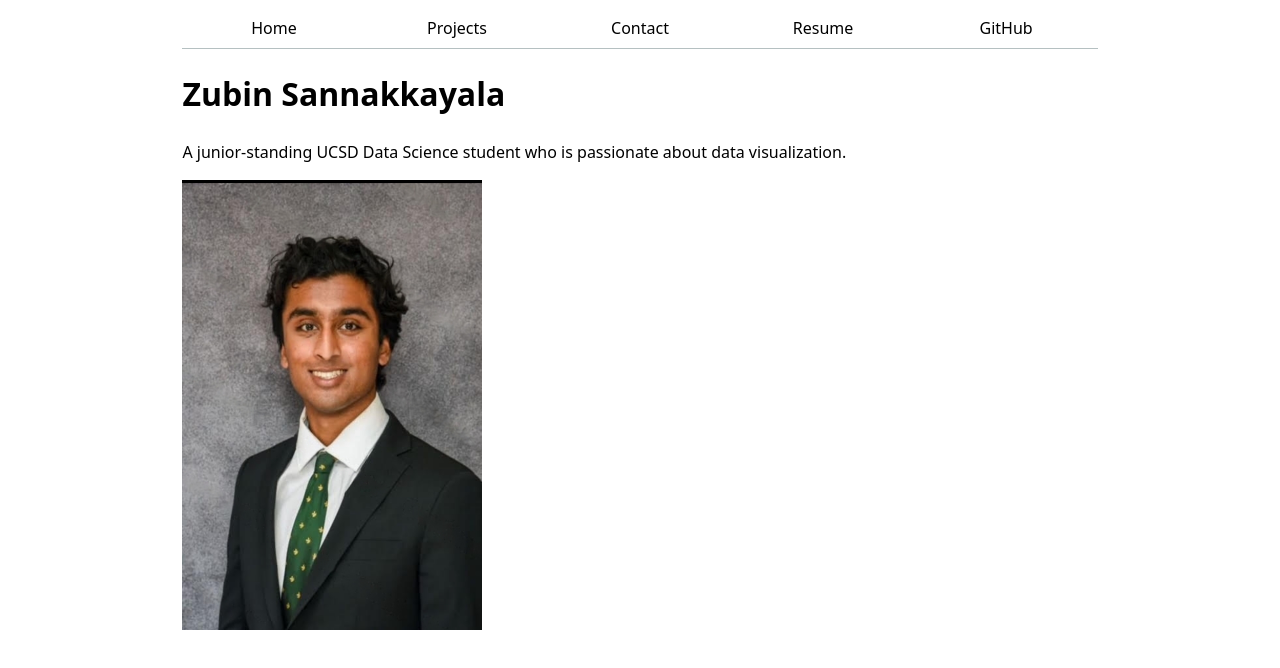
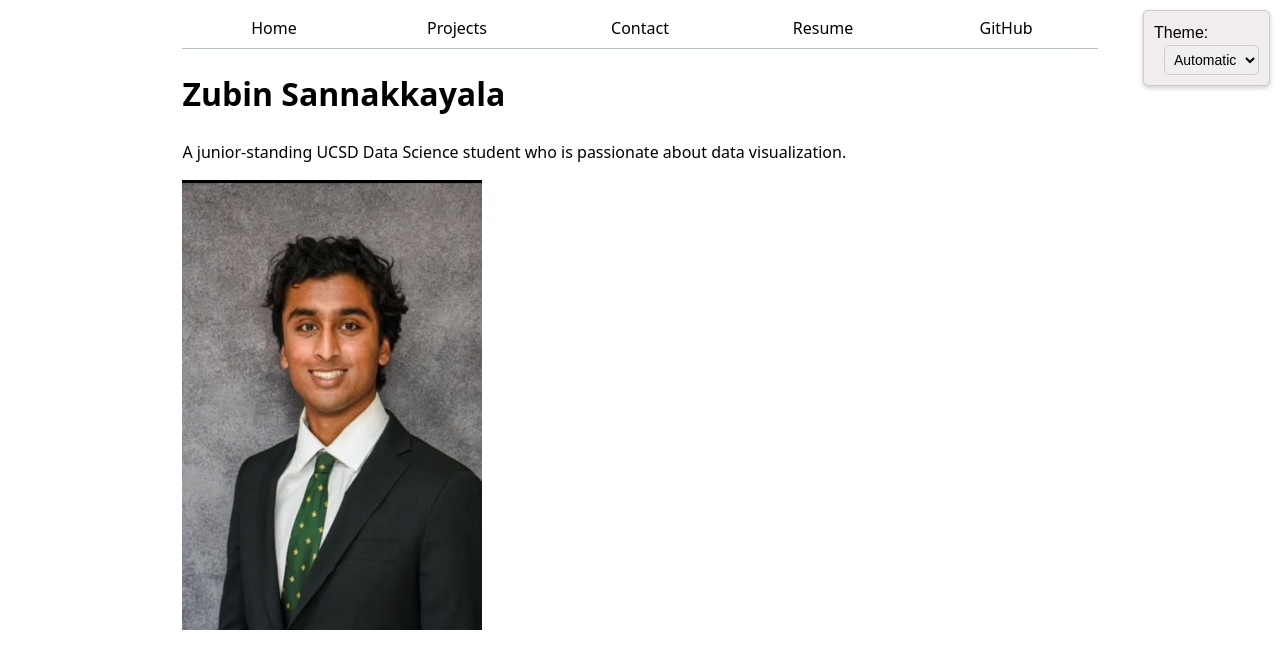
Before and after one commit to zubinss/portfolio, a plain HTML site: page index.html in a window 1280 px wide. Drawn offline with Linux system fonts and the light colour scheme.

Commit message:
fix some stuff

```diff
--- a/global.js
+++ b/global.js
@@ -3,6 +3,20 @@ console.log('IT’S ALIVE!');
 function $$(selector, context = document) {
   return Array.from(context.querySelectorAll(selector));
 }
+
+// document.body.insertAdjacentHTML(
+//   'afterbegin',
+
+//     <label class="color-scheme">
+//       Theme:
+//       <select id="theme-selector">
+//         <option value="light dark">Automatic</option>
+//         <option value="light">Light</option>
+//         <option value="dark">Dark</option>
+//       </select>
+//     </label>
+
+// );
 
 // navLinks = $$("nav a")
 
@@ -32,6 +46,7 @@ let pages = [
 
 const ARE_WE_HOME = document.documentElement.classList.contains('home');
 
+
 let nav = document.createElement('nav');
 document.body.prepend(nav);
 
@@ -55,3 +70,9 @@ for (let link of nav.querySelectorAll('a')) {
     link.classList.add('current');
   }
 }
+
+select.addEventListener('input', function (event) {
+  console.log('color scheme changed to', event.target.value);
+});
+
+document.documentElement.style.setProperty('color-scheme', event.target.value);
--- a/index.html
+++ b/index.html
@@ -9,6 +9,14 @@
 
 </head>
 <body>
+    <label class="color-scheme">
+    Theme:
+    <select id="theme-selector">
+      <option value="light">Light</option>
+      <option value="dark">Dark</option>
+      <option value="automatic" selected>Automatic</option>
+    </select>
+  </label>
     <!-- <nav>
         <a href="index.html">Home</a>
         <a href="projects/index.html">Projects</a>
@@ -19,5 +27,6 @@
     <h1>Zubin Sannakkayala</h1>
     <p>A junior-standing UCSD Data Science student who is passionate about data visualization.</p>
     <img src="images/self.jpg" alt="A formal photo of myself." width="300" height="450"></img>
+
 </body>
 </html>
--- a/style.css
+++ b/style.css
@@ -11,6 +11,7 @@ nav {
 border-bottom-style: solid;
 border-bottom-color: oklch(80% 3% 200);
 padding-bottom: 0%;
+--border-color: oklch(50% 10% 200 / 40%);
 }
 nav a {
 flex: 1;
@@ -22,7 +23,7 @@ nav a {
 .curr{
 border-bottom-width: 0.4em;
 border-bottom-style: solid;
-  border-bottom-color: oklch(80% 3% 200);
+border-bottom-color: var(--border-color);
 padding-bottom: 0.2em;
 }
 
@@ -32,10 +33,12 @@ nav a {
 
 html {
 accent-color: var(--color-accent);
+color-scheme: light;
+/* change this */
 }
 
 nav a:hover {
-  background-color: oklch(from var(--color-accent) 95% 5% h);
+background-color: color-mix(in oklch, var(--color-accent), canvas 85%);
 border-bottom: 0.4em solid var(--color-accent);
 }
 
@@ -145,3 +148,24 @@ article h2{
 margin-right: 0.1rem;
 margin-bottom: 0.1rem;
 }
+
+.color-scheme {
+  position: absolute;
+  top: 10px;
+  right: 10px;
+  background: #f1eded;
+  /* change */
+  padding: 10px;
+  border: 1px solid #ccc;
+  border-radius: 5px;
+  box-shadow: 0 2px 5px rgba(0, 0, 0, 0.2);
+  font-family: Arial, sans-serif;
+}
+
+.color-scheme select {
+  margin-left: 10px;
+  padding: 5px;
+  font-size: 14px;
+  border-radius: 5px;
+  border: 1px solid #ccc;
+}
```
Also changed, not shown: contact/index.html (+8 -0 lines), projects/index.html (+8 -0 lines), resume/index.html (+8 -0 lines). Lines whose indentation alone changed are shown as unchanged.
